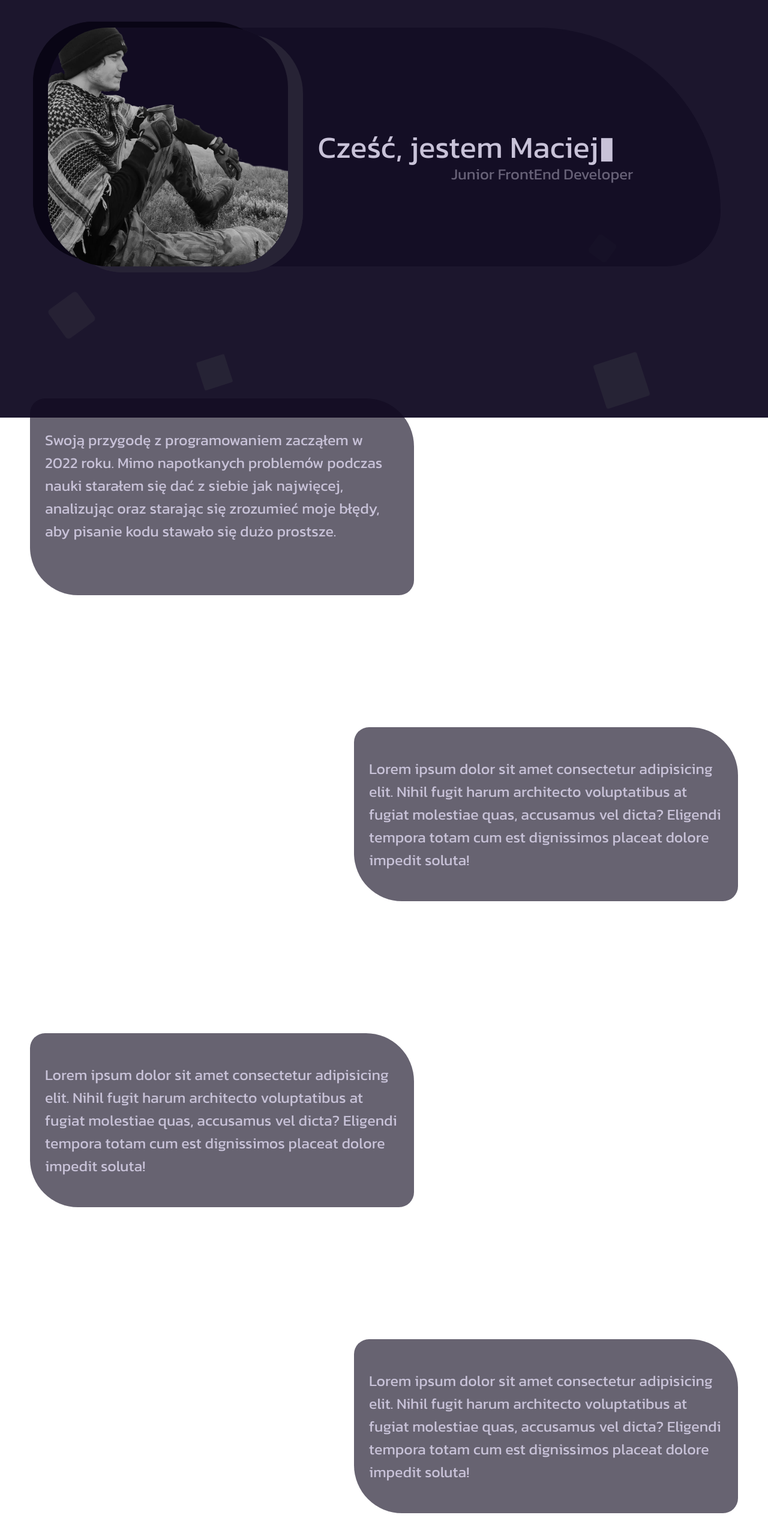
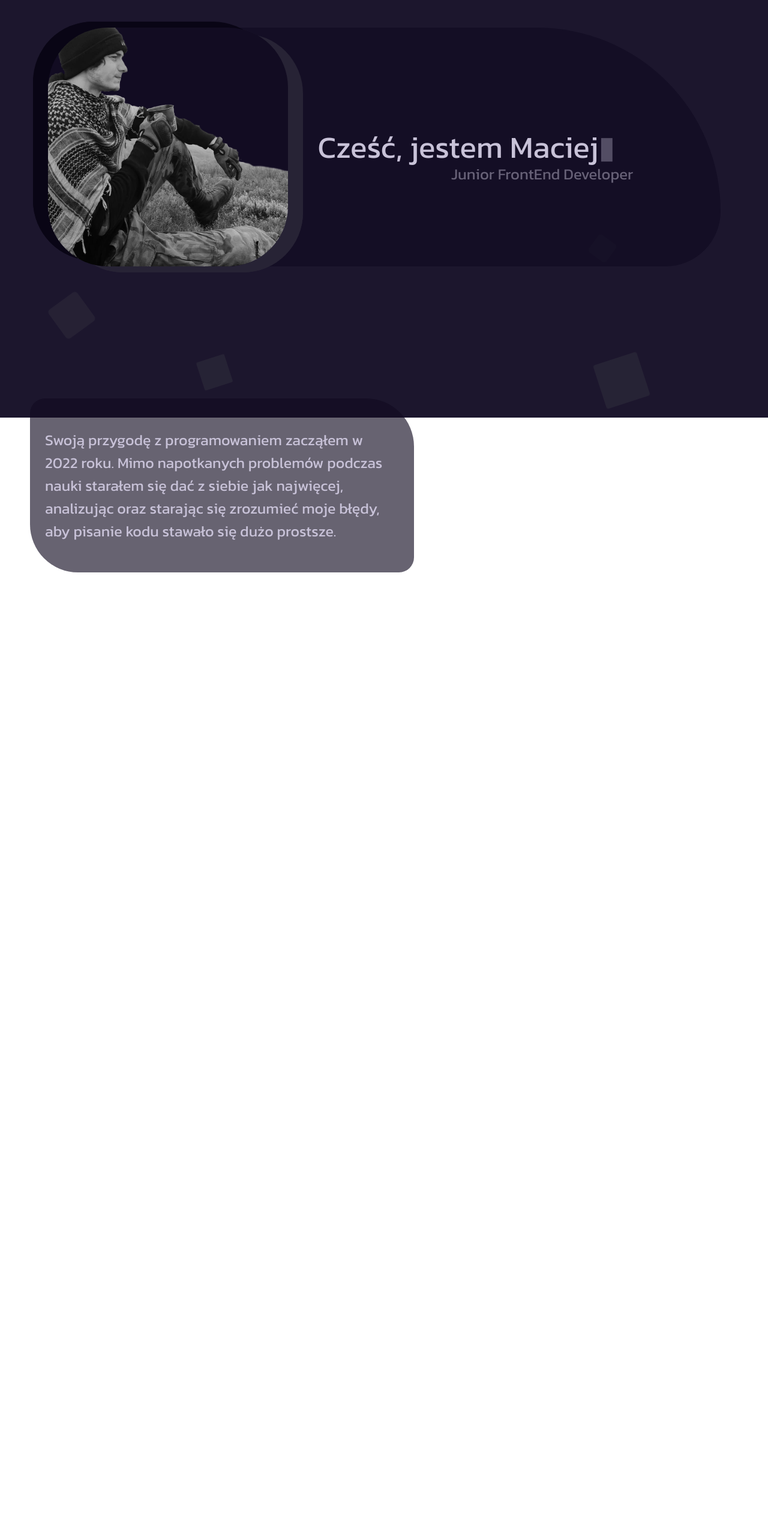
Before and after one commit to elmaccho/my-portfolio, a plain HTML site: page index.html in a window 1280 px wide. Shown: the part 104-2664 px from the top of the page at 60% size. After the commit the page ends 1158 px from the top, so only its background shows below. Drawn offline with Linux system fonts and the light colour scheme.

Commit message:
Add files via upload

```diff
--- a/index.html
+++ b/index.html
@@ -26,30 +26,12 @@
             <p class="aboutMeText">Swoją przygodę z programowaniem zacząłem w 2022 roku.
                 Mimo napotkanych problemów podczas nauki starałem się dać z siebie jak najwięcej,
                 analizując oraz starając się zrozumieć moje błędy, aby pisanie kodu stawało się dużo prostsze.
+                <!-- <br>
                 <br>
-                <br>
-                <!-- Dzięki ukończonemu kursowi MMC Schools <a href="https://www.udemy.com/course/javascript-jedyny-kurs-ktorego-potrzebujesz/" target="_blank">"JavaScript - Jedyny Kurs, Którego Potrzebujesz!"</a>
+                Dzięki ukończonemu kursowi MMC Schools <a href="https://www.udemy.com/course/javascript-jedyny-kurs-ktorego-potrzebujesz/" target="_blank">"JavaScript - Jedyny Kurs, Którego Potrzebujesz!"</a>
                 czuję się dużo pewniej w tworzeniu stron  -->
 
             </p>
-        </div>
-
-        <div class="aboutMe">
-            <p class="aboutMeText">Lorem ipsum dolor sit amet consectetur adipisicing elit.
-                Nihil fugit harum architecto voluptatibus at fugiat molestiae quas,
-                accusamus vel dicta? Eligendi tempora totam cum est dignissimos placeat dolore impedit soluta!</p>
-        </div>
-
-        <div class="aboutMe">
-            <p class="aboutMeText">Lorem ipsum dolor sit amet consectetur adipisicing elit.
-                Nihil fugit harum architecto voluptatibus at fugiat molestiae quas,
-                accusamus vel dicta? Eligendi tempora totam cum est dignissimos placeat dolore impedit soluta!</p>
-        </div>
-
-        <div class="aboutMe">
-            <p class="aboutMeText">Lorem ipsum dolor sit amet consectetur adipisicing elit.
-                Nihil fugit harum architecto voluptatibus at fugiat molestiae quas,
-                accusamus vel dicta? Eligendi tempora totam cum est dignissimos placeat dolore impedit soluta!</p>
         </div>
     </main>
 
--- a/script.js
+++ b/script.js
@@ -1,7 +1,7 @@
 const start = document.querySelector('.start')
 const startTitle = document.querySelector('.startTitle')
 const startText = document.querySelector('.startText')
-
+const blinkEl = document.querySelector('.blink')
 
 let TitleText = ["Cześć, jestem Maciej"]
 let TextText = ["Junior FrontEnd Developer"]
@@ -24,9 +24,8 @@ const OpenstartText = () => {
     startText.classList.add("startTextOpen")
     startText.textContent = TextText
 }
-
 const typewriter = () => {
-    startTitle.innerHTML = TitleText[0].substring(0,  textPosition) + "<span>\u25ae\</span>"
+    startTitle.innerHTML = TitleText[0].substring(0,  textPosition) + "<span class=\"blink\">\u25ae\</span>"
 
     if(textPosition++ != TitleText[0].length){
         setTimeout(typewriter, 50)
--- a/style.scss
+++ b/style.scss
@@ -179,6 +179,21 @@ main div:nth-child(2n+1):not(:first-child){
     }
 }
 
+.blink{
+    animation-name: blink;
+    animation-duration: 0.8s;
+    animation-iteration-count: infinite;
+}
+
+@keyframes blink {
+    0%{
+        opacity: 100%;
+    }
+    50%{
+        opacity: 0%;
+    }
+}
+
 .background {
     position: fixed;
     width: 100vw;
@@ -303,7 +318,7 @@ main div:nth-child(2n+1):not(:first-child){
     }
 
     main{
-
+        padding: 100px 15px;
         .start{
             border-radius: unset;
             flex-direction: column;
@@ -312,7 +327,7 @@ main div:nth-child(2n+1):not(:first-child){
             padding: 35px 0;
             border-radius: 50px 120px 50px 120px;
             gap: 15px;
-            width: 90%;
+            width: 100%;
             box-sizing: border-box;
 
             .startImg{
@@ -336,11 +351,9 @@ main div:nth-child(2n+1):not(:first-child){
 }
 
 @media screen and (max-width: 480px){
-    body{
-    }
 
     main{
-
+        padding: 100px 0;
         .start{
             border-radius: unset;
             flex-direction: column;
```
Also changed, not shown: style.css, 1 other file.
